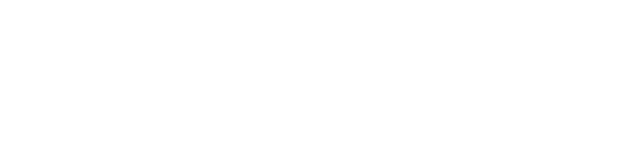
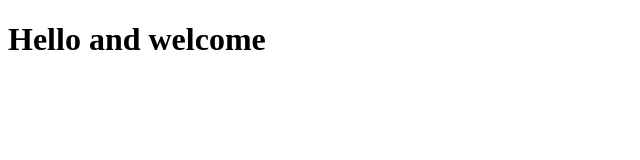
Before and after one commit to kyle-jun-wang/kyle-jun-wang.github.io, a plain HTML site: page index.html in a window 1280 px wide. Shown: the whole page, without its empty margins (0-640 px from the left). Drawn offline with Linux system fonts and the light colour scheme.

Commit message:
Initial Checks

```diff
--- a/index.html
+++ b/index.html
@@ -5,11 +5,13 @@
     <meta charset = "UTF-8">
     <meta name = "author" content="Kyle Wang">
 
-    <title> My webiste </title>
+    <title> My website </title>
   </head>
 
   <body>
 
+    <h1> Hello and welcome </h1>
+
   </body>
 
 </html>
```
